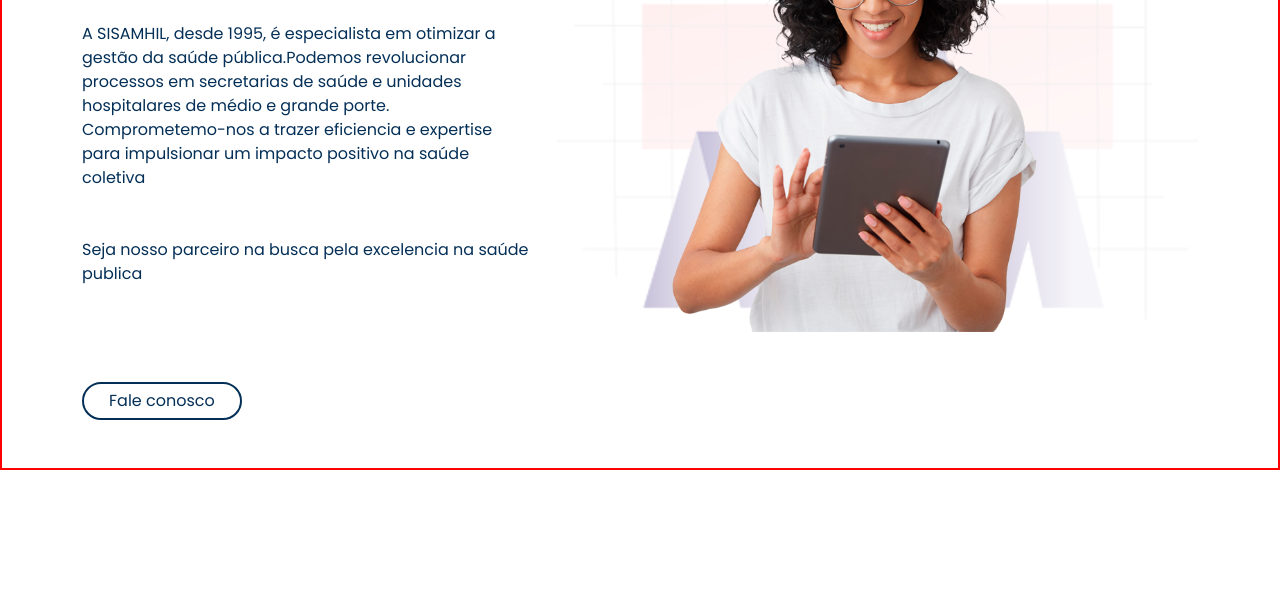
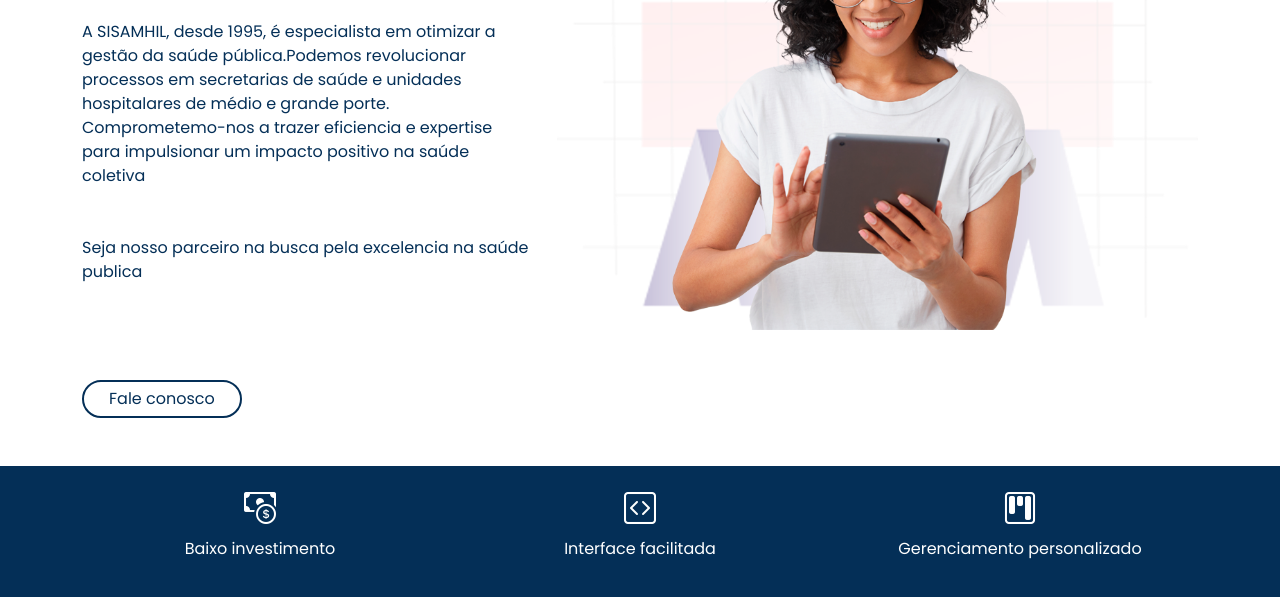
Before and after one commit to nferdica/web-sisamhil, a plain HTML site: page index.html in a window 1280 px wide. Shown: the part 311-908 px from the top of the page. Before the commit the page ends 800 px from the top, so only its background shows below. Drawn offline with nearby package versions, Linux system fonts and the light colour scheme.

Commit message:
Header footer added

```diff
--- a/assets/css/style.css
+++ b/assets/css/style.css
@@ -16,6 +16,7 @@
 }
 
 /*Configuração botões*/
+
 .btn-outline-primary {
     --bs-btn-color: var(--primary-color);
     --bs-btn-border-color: var(--primary-color);
@@ -66,6 +67,10 @@
 
 /*Rodapé Cabeçalho*/
 
-#header {
-    border: 2px solid red;
+#header-footer {
+    background-color: var(--primary-color);
 }
+
+#header-footer p, i{
+    color: #fff;
+}
--- a/index.html
+++ b/index.html
@@ -44,7 +44,7 @@
     <header id="header">
         <div class="container">
             <div class="row">
-                <div class="col-sm-5 order-1">
+                <div class="col-sm-5">
                     <h1 style="font-weight: 600;" class="mb-5 mt-5">O que a <span
                             style="color: var(--secundary-color); font-weight: 800;">SISAMHIL</span> pode
                         fazer por voce?</h1>
@@ -56,13 +56,34 @@
                     <p class="mb-5">Seja nosso parceiro na busca pela excelencia na saúde publica</p>
                     <button class="btn btn-outline-primary mt-5 mb-5">Fale conosco</button>
                 </div>
-                <div class="col-sm-7 order-2">
+                <div class="col-sm-7">
                     <img class="img-fluid" src="assets/img/elementos.png" alt="">
                 </div>
             </div>
     </header>
     <!--Fim cabeçalho-->
 
+    <!--Rodapé cabeçalho-->
+    <section id="header-footer">
+        <div class="container">
+            <div class="row mb-0 py-4">
+                <div class="col-sm-4 text-center">
+                    <h2><i class=" bi bi-cash-coin"></i></h2>
+                    <p>Baixo investimento</p>
+                </div>
+                <div class="col-sm-4 text-center">
+                    <h2><i class="bi bi-code-square"></i></h2>
+                    <p>Interface facilitada</p>
+                </div>
+                <div class="col-sm-4 text-center">
+                    <h2><i class="bi bi-kanban"></i></h2>
+                    <p>Gerenciamento personalizado</p>
+                </div>
+            </div>
+        </div>
+    </section>
+    <!--Fim rodapé cabeçalho-->
+
 </body>
 
 </html>
```
